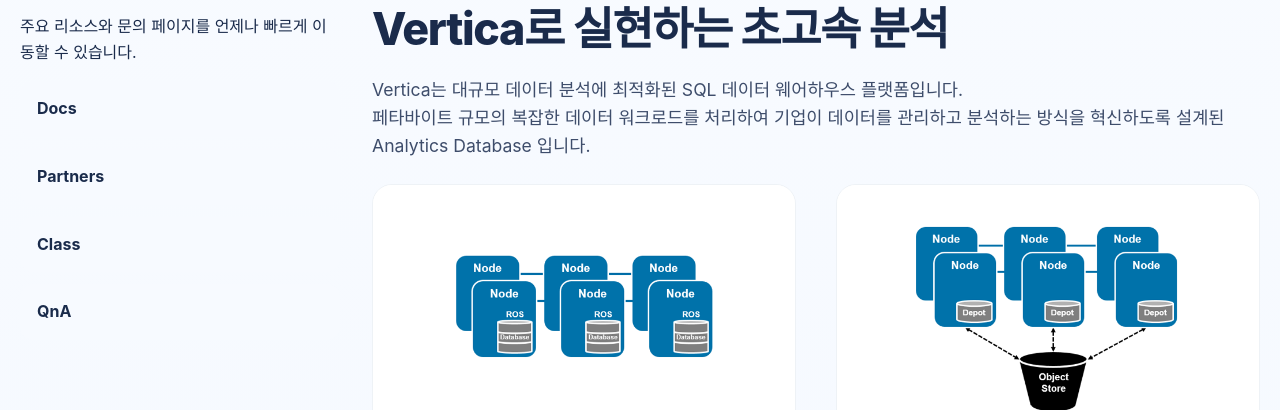
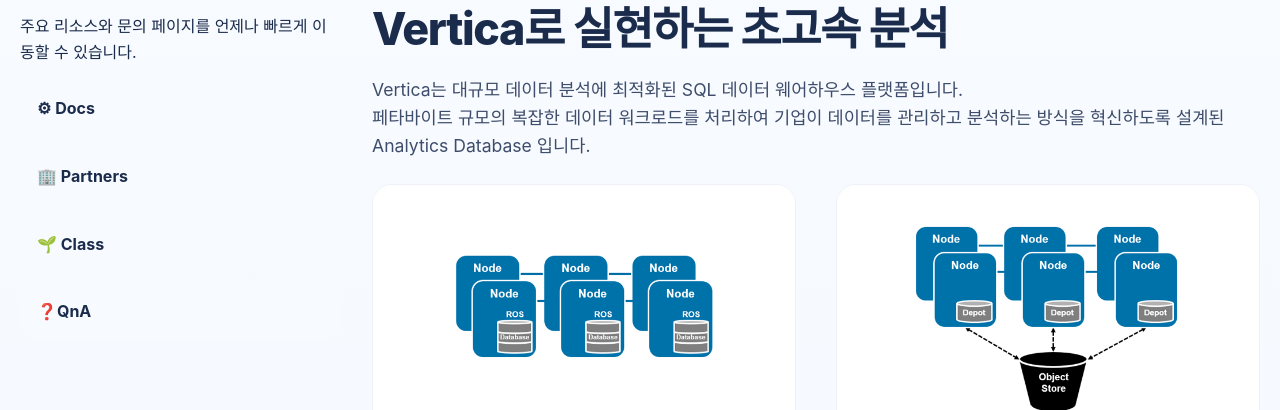
Before and after one commit to JIN0326/vertica_blog, a Jekyll site: the page built from 00index.md, in a window 1280 px wide. Shown: the part 223-633 px from the top of the page. Built offline with Jekyll 4.4.1, drawn with Linux system fonts in a browser that asks for light colours.

Commit message:
Update blog content and styling

```diff
--- a/_layouts/default.html
+++ b/_layouts/default.html
@@ -60,10 +60,10 @@
           <span class="eyebrow">Quick Links</span>
           <h2>Vertica 리소스</h2>
           <p>주요 리소스와 문의 페이지를 언제나 빠르게 이동할 수 있습니다.</p>
-          <a class="sidebar-link" href="https://docs.vertica.com/26.1.x/en/" target="_blank" rel="noopener">Docs</a>
-          <a class="sidebar-link" href="http://www.gtgsc.com/gtg/sub/bigdata/vertica.php" target="_blank" rel="noopener">Partners</a>
-          <a class="sidebar-link" href="{{ '/99Class' | relative_url }}">Class</a>
-          <a class="sidebar-link" href="{{ '/99QnA' | relative_url }}">QnA</a>
+          <a class="sidebar-link" href="https://docs.vertica.com/26.1.x/en/" target="_blank" rel="noopener">⚙ Docs</a>
+          <a class="sidebar-link" href="http://www.gtgsc.com/gtg/sub/bigdata/vertica.php" target="_blank" rel="noopener">🏢 Partners</a>
+          <a class="sidebar-link" href="{{ '/99Class' | relative_url }}">🌱 Class</a>
+          <a class="sidebar-link" href="{{ '/99QnA' | relative_url }}">❓QnA</a>
         </aside>
 
         <main class="site-content">
```
